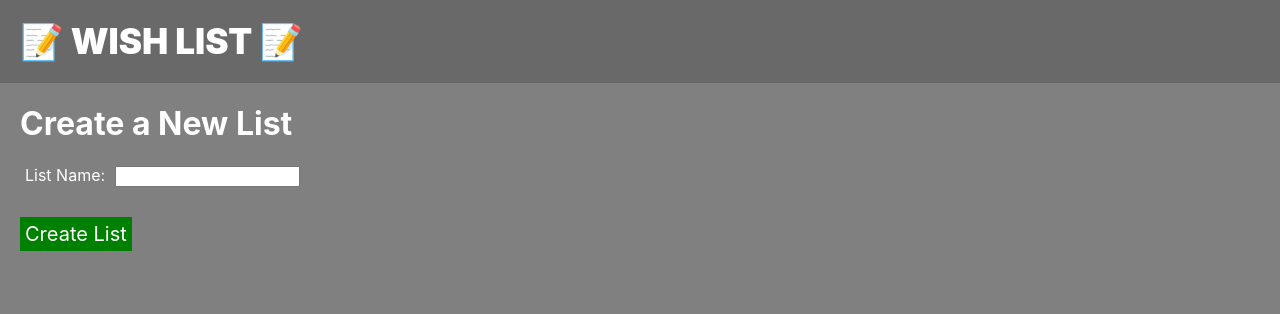
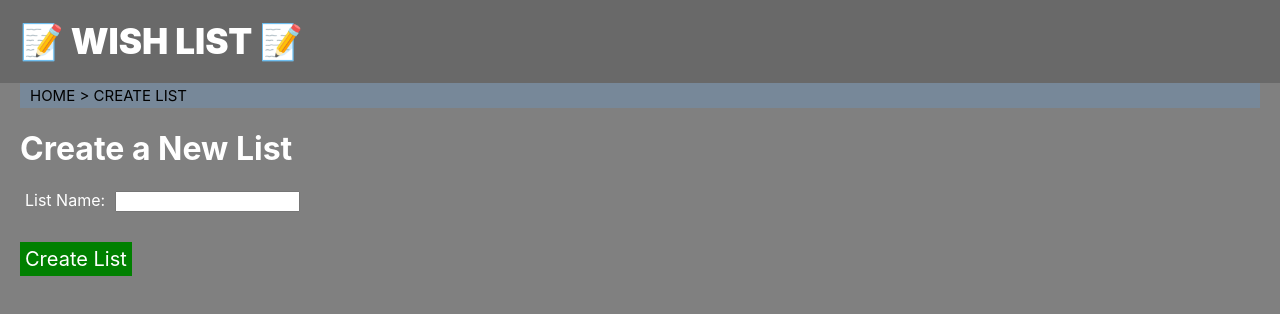
Before and after one commit to robertojrodriguez21/wish-list, a React (Create React App) app in the folder client/: page /createList in a window 1280 px wide. Shown: the top 314 px of the page. Built offline with nearby package versions, Linux system fonts and the light colour scheme; no server answers.

Commit message:
Added breadcrumbs to all created pages so far

```diff
--- a/client/src/App.css
+++ b/client/src/App.css
@@ -1,3 +1,4 @@
+/* Main */
 html {
   background-color: gray;
   color: white;
@@ -17,6 +18,7 @@ main {
   padding: 0 20px 20px;
 }
 
+/* Lists */
 .all-list-cards {
   display: flex;
 }
@@ -34,21 +36,14 @@ main {
   font-weight: 700;
 }
 
-.item-card {
-  padding: 10px;
-}
-
-.create-list-button {
-  background-color: green;
-  color: white;
-  font-size: 20px;
-  padding: 5px;
-  margin: 10px;
-}
-
 .detailed-list {
   background-color: darkslateblue;
   margin: 10px 25px;
+}
+
+/* Items */
+.item-card {
+  padding: 10px;
 }
 
 .list-name {
@@ -58,11 +53,7 @@ main {
   font-weight: 800;
 }
 
-a, button {
-  all: unset;
-  cursor: pointer;
-}
-
+/* Breadcrumbs */
 .breadcrumbs {
   background-color: lightslategray;
   color: black;
@@ -70,8 +61,23 @@ a, button {
   padding: 3px 10px;
 }
 
+/* Forms */
 label {
   margin: 5px;
+}
+
+/* Buttons */
+a, button {
+  all: unset;
+  cursor: pointer;
+}
+
+.create-list-button {
+  background-color: green;
+  color: white;
+  font-size: 20px;
+  padding: 5px;
+  margin: 10px;
 }
 
 .list-form .create-list-button {
--- a/client/src/components/CreateList.jsx
+++ b/client/src/components/CreateList.jsx
@@ -1,4 +1,4 @@
-import {useNavigate} from 'react-router-dom'
+import {useNavigate, Link} from 'react-router-dom'
 
 const CreateList = (props) => {
   let navigate = useNavigate()
@@ -13,6 +13,9 @@ const CreateList = (props) => {
 
   return (
     <div>
+      <div className='breadcrumbs'>
+        <Link to={'/'}>HOME</Link> {'>'} CREATE LIST
+      </div>
       <h1>Create a New List</h1>
       <form className="list-form" onSubmit={ handleSubmit }>
         <label>List Name: </label>
--- a/client/src/components/Landing.jsx
+++ b/client/src/components/Landing.jsx
@@ -4,6 +4,7 @@ import {Link} from 'react-router-dom'
 const Landing = (props) => {
   return (
     <div>
+      <div className="breadcrumbs">HOME</div>
       <button className="create-list-button"><Link to='/createList'>+ Create List</Link></button>
       <div className="all-list-cards">
         {props.lists.map((list) => (
--- a/client/src/components/List.jsx
+++ b/client/src/components/List.jsx
@@ -15,7 +15,7 @@ const List = (props) => {
   return list ? (
     <div>
       <div className='breadcrumbs'>
-        <Link to={'/'}>ALL LISTS</Link>
+        <Link to={'/'}>HOME</Link> {'>'} {list.name.toUpperCase()}
       </div>
       <div className='list-buttons'>
         <button className='add-item-button'>Add Item</button>
```
